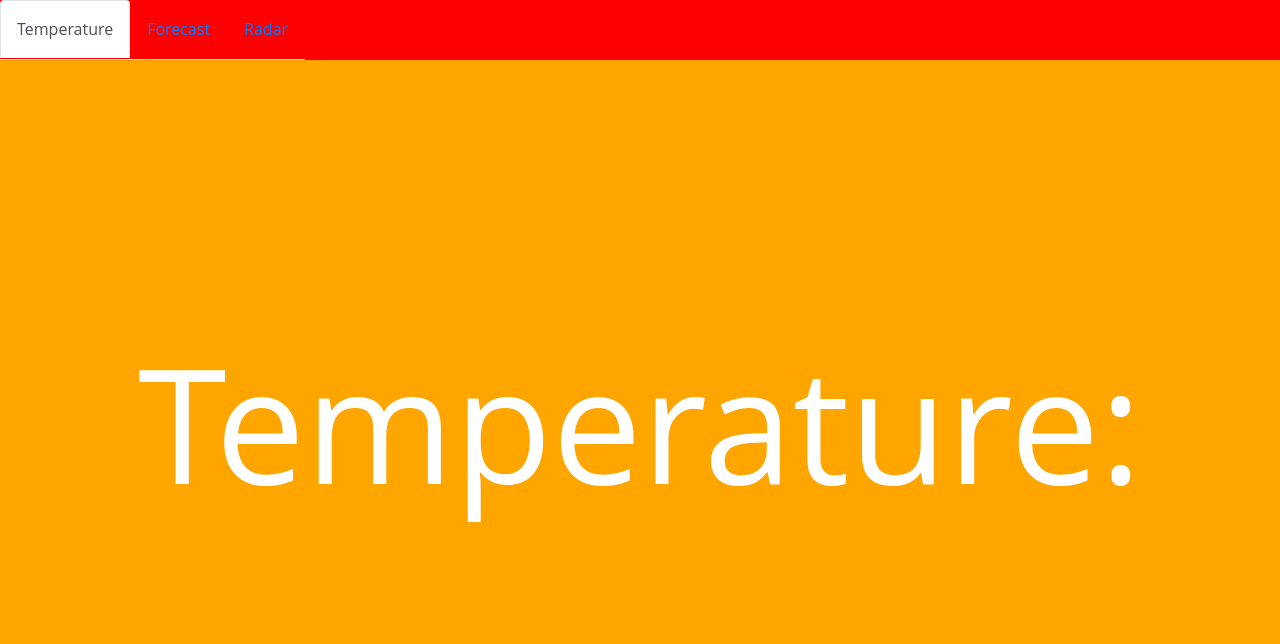
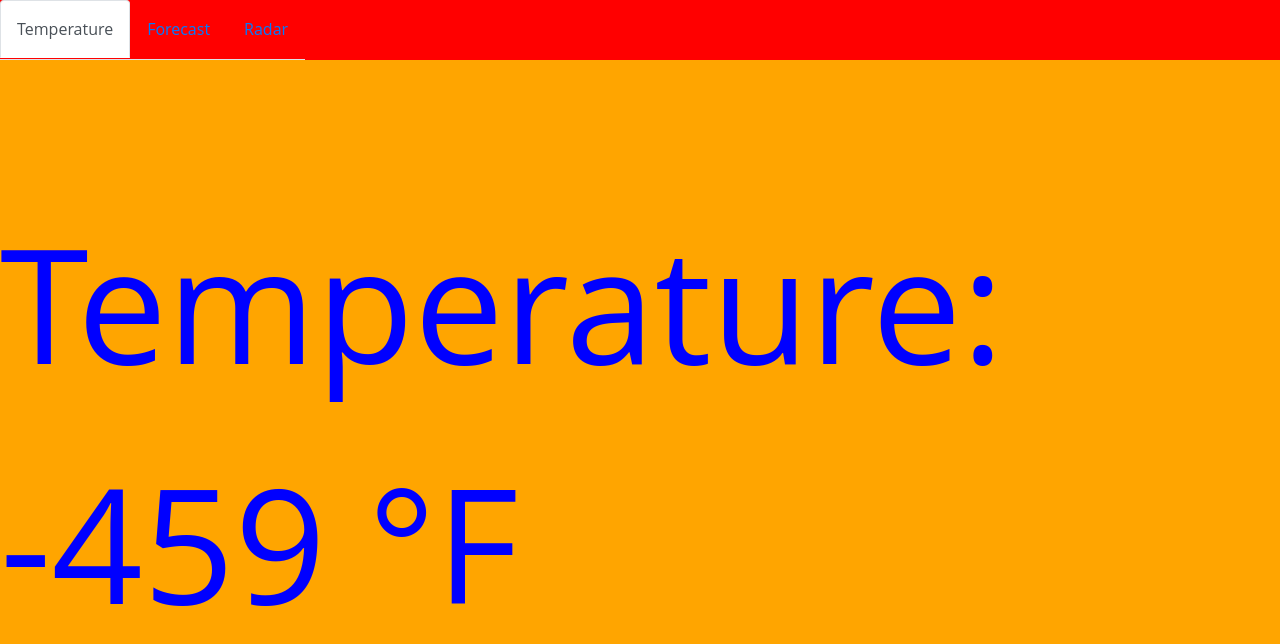
Before and after one commit to jnpryke/WeatherAppBootStrap, an Angular app: page /temperature in a window 1280 px wide. Shown: the top 644 px of the page. Built offline with nearby package versions, Linux system fonts and the light colour scheme; no server answers.

Commit message:
Added fahrenheit conversion from kelvin pipe and applied it to the temperature component

```diff
--- a/src/app/app.module.ts
+++ b/src/app/app.module.ts
@@ -9,6 +9,7 @@ import { TemperatureComponent } from './temperature/temperature.component';
 import { ForecastComponent } from './forecast/forecast.component';
 import { RadarComponent } from './radar/radar.component';
 import { HttpClientModule } from '@angular/common/http';
+import { KelvinConversionPipe } from './pipes/kelvin-conversion.pipe';
 
 @NgModule({
   declarations: [
@@ -16,7 +17,8 @@ import { HttpClientModule } from '@angular/common/http';
     TopBarComponent,
     TemperatureComponent,
     ForecastComponent,
-    RadarComponent
+    RadarComponent,
+    KelvinConversionPipe
   ],
   imports: [
     BrowserModule,
--- /dev/null
+++ b/src/app/pipes/kelvin-conversion.pipe.ts
@@ -0,0 +1,10 @@
+import { Pipe, PipeTransform } from '@angular/core';
+
+@Pipe({
+  name: 'kelvinConversion'
+})
+export class KelvinConversionPipe implements PipeTransform {
+  transform(value: number, ...args: unknown[]): unknown {
+    return Math.round(1.8 * (value - 273) + 32);
+  }
+}
--- a/src/app/temperature/temperature.component.html
+++ b/src/app/temperature/temperature.component.html
@@ -1,3 +1,3 @@
 <div class="h-100 temperature--container d-flex d-column align-items-center justify-content-center">
-    <p class="temperature--text">Temperature: {{ temperature }}</p>
+    <p class="temperature--text">Temperature: {{ temperature | kelvinConversion }} &#176;F</p>
 </div>
--- a/src/app/temperature/temperature.component.scss
+++ b/src/app/temperature/temperature.component.scss
@@ -3,7 +3,7 @@
         background-color: orange;
     }
     &--text {
-        color: white;
+        color: blue;
         font-size: 10rem;
     }
 }
```
Also changed, not shown: 1 other file (tests, documents, lock files or other folders).
